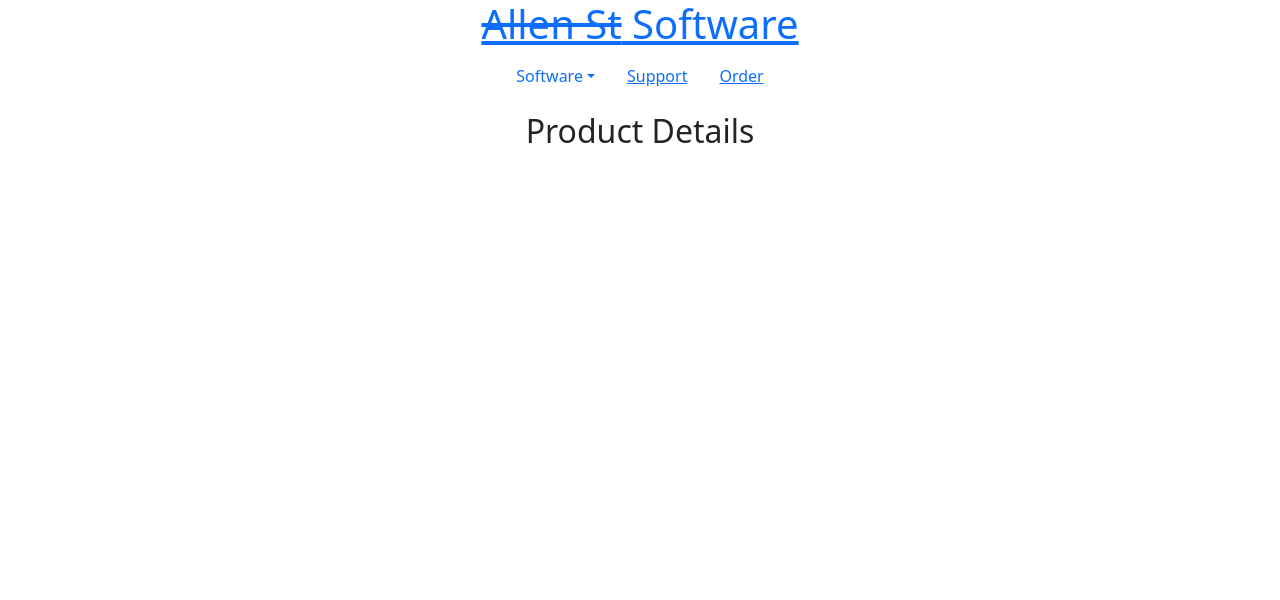
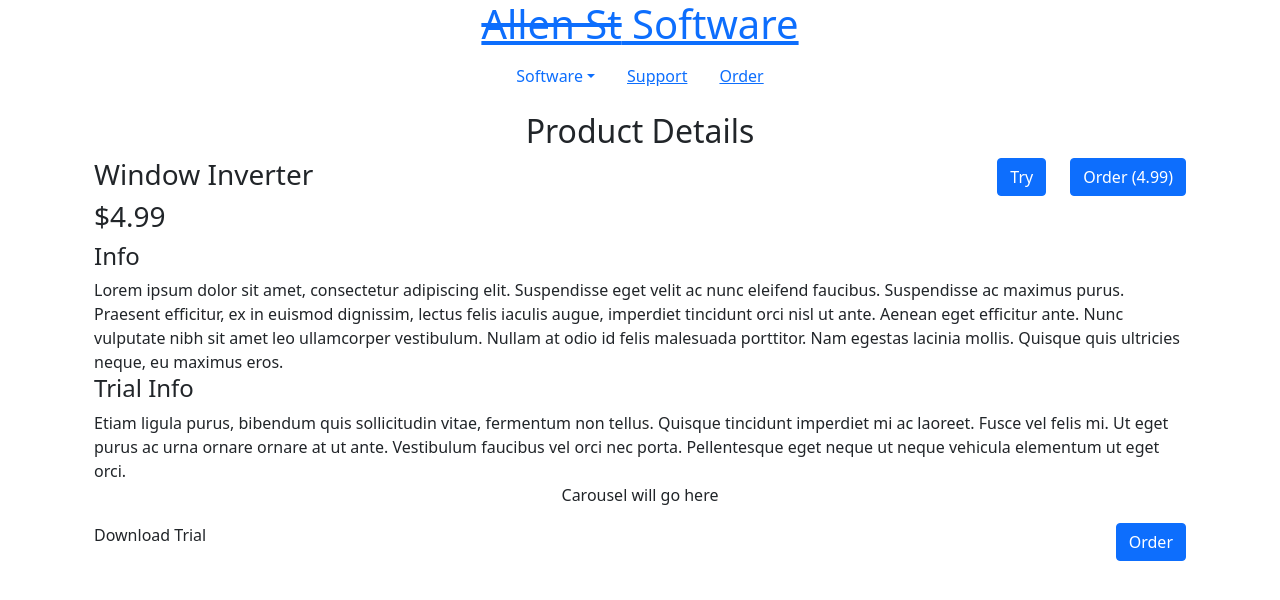
Before and after one commit to jmash/ds_studio, a React (Create React App) app: page /productdetails in a window 1280 px wide. Shown: the top 600 px of the page. Built offline with nearby package versions, Linux system fonts and the light colour scheme.

Commit message:
:construction: added content for product details

```diff
--- a/src/routes/productdetails.js
+++ b/src/routes/productdetails.js
@@ -1,7 +1,51 @@
+import { Container, Row, Col, Button } from 'react-bootstrap';
+
 export default function ProductDetails() {
     return (
       <main style={{ padding: "1rem 0" }}>
-        <h2>Product Details</h2>
+          <h2>Product Details</h2>
+          <Container>
+            <Row>
+              <Col style={{textAlign: "left"}}>
+                <h3>Window Inverter</h3>
+              </Col>
+              <Col xs="left" sm="left" md="auto">
+                <Button>Try</Button>
+              </Col>
+              <Col xs="left" sm="left" md="auto">
+                <Button>Order (4.99)</Button>
+              </Col>
+            </Row>
+            <Row>
+                <Col style={{textAlign: "left"}}>
+                    <h3>$4.99</h3>
+                </Col>
+            </Row>
+            <Row>
+                <Col style={{textAlign: "left"}}>
+                    <h4>Info</h4>
+                    <section className="">
+                        Lorem ipsum dolor sit amet, consectetur adipiscing elit. Suspendisse eget velit ac nunc eleifend faucibus. Suspendisse ac maximus purus. Praesent efficitur, ex in euismod dignissim, lectus felis iaculis augue, imperdiet tincidunt orci nisl ut ante. Aenean eget efficitur ante. Nunc vulputate nibh sit amet leo ullamcorper vestibulum. Nullam at odio id felis malesuada porttitor. Nam egestas lacinia mollis. Quisque quis ultricies neque, eu maximus eros.
+                    </section>
+                    <h4>Trial Info</h4>
+                    <section>
+                        Etiam ligula purus, bibendum quis sollicitudin vitae, fermentum non tellus. Quisque tincidunt imperdiet mi ac laoreet. Fusce vel felis mi. Ut eget purus ac urna ornare ornare at ut ante. Vestibulum faucibus vel orci nec porta. Pellentesque eget neque ut neque vehicula elementum ut eget orci.
+                    </section>
+                </Col>
+            </Row>
+            <Row>
+                <p>Carousel will go here</p>
+            </Row>
+            <Row>
+                <Col style={{textAlign: "left"}}>
+                    <a>Download Trial</a>
+                </Col>
+                <Col style={{textAlign: "right"}}>
+                    <Button>Order</Button>
+                </Col>
+            </Row>
+
+          </Container>
       </main>
     );
   }
```
